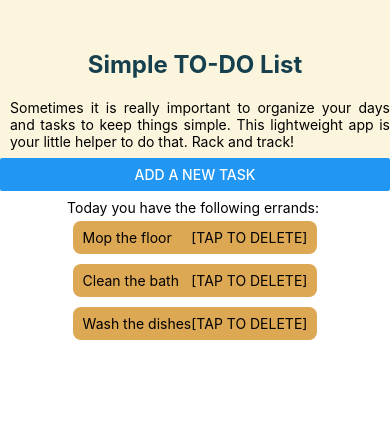
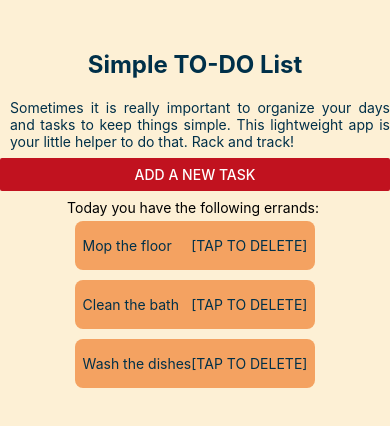
Before and after one commit to memphis35/react-native-to-do, a React Native app: screen / in a window 390 px wide. Shown: the top 426 px of the page. Built offline with nearby package versions, Linux system fonts and the light colour scheme.

Commit message:
Change color schema

```diff
--- a/App.js
+++ b/App.js
@@ -18,9 +18,9 @@ export default function App() {
   };
 
   return (
-    <View style={{ flex: 1 }}>
+    <View style={{ flex: 1, backgroundColor: "#fdf0d5" }}>
       <AppHeader />
-      <Button title="Add a new task" onPress={addNewTaskHandler} />
+      <Button title="Add a new task" onPress={addNewTaskHandler} color={"#c1121f"} />
       <TaskInput addTask={addTask} isModalVisible={isModalVisible} setModalVisible={setModalVisible} />
       <TaskList tasks={tasks} onDeleteTask={deleteTask} />
     </View>
--- a/components/AppHeader.js
+++ b/components/AppHeader.js
@@ -5,9 +5,8 @@ function AppHeader() {
     <View style={styles.title_container}>
       <Text style={styles.title}>Simple TO-DO List</Text>
       <Text style={styles.description}>
-        Sometimes it is really important to organize your days and tasks to keep
-        things simple. This lightweight app is your little helper to do that.
-        Rack and track!
+        Sometimes it is really important to organize your days and tasks to keep things simple. This lightweight app is
+        your little helper to do that. Rack and track!
       </Text>
     </View>
   );
@@ -19,7 +18,6 @@ const styles = StyleSheet.create({
   title_container: {
     paddingTop: 50,
     paddingBottom: 8,
-    backgroundColor: "#FBF5DD",
     alignItems: "center",
     justifyContent: "center",
   },
@@ -27,10 +25,11 @@ const styles = StyleSheet.create({
     fontSize: 24,
     fontWeight: 700,
     marginBottom: 20,
-    color: "#16404D",
+    color: "#003049",
   },
   description: {
     paddingLeft: 10,
     textAlign: "justify",
+    color: "#003049",
   },
 });
--- a/components/TaskInput.js
+++ b/components/TaskInput.js
@@ -27,7 +27,7 @@ function TaskInput({ addTask, isModalVisible, setModalVisible }) {
   return (
     <Modal visible={isModalVisible} animationType="slide">
       <View style={styles.modalWindowWrapper}>
-        <Text>Describe a task here...</Text>
+        <Text style={{ color: "#003049" }}>Describe a task here...</Text>
         <View style={styles.inputContainer}>
           <TextInput
             style={styles.input}
@@ -36,8 +36,8 @@ function TaskInput({ addTask, isModalVisible, setModalVisible }) {
             placeholder="Type something..."
           />
           <View style={styles.buttons}>
-            <Button title="Add a task" color="#16404D" onPress={onAddTaskHandler} />
-            <Button title="Cancel" color="#16404D" onPress={onCancelTaskHandler} />
+            <Button title="Add a task" color="#c1121f" onPress={onAddTaskHandler} />
+            <Button title="Cancel" color="#c1121f" onPress={onCancelTaskHandler} />
           </View>
         </View>
       </View>
@@ -54,6 +54,7 @@ const styles = StyleSheet.create({
     justifyContent: "center",
     padding: 20,
     rowGap: 10,
+    backgroundColor: "#fdf0d5",
   },
   inputContainer: {
     width: "80%",
--- a/components/TaskItem.js
+++ b/components/TaskItem.js
@@ -4,8 +4,8 @@ function TaskItem({ text, onDeleteTask, taskId }) {
   return (
     <View style={styles.item}>
       <Pressable onPress={() => onDeleteTask(taskId)} style={styles.pressable}>
-        <Text>{text}</Text>
-        <Text>[TAP TO DELETE]</Text>
+        <Text style={styles.darkText}>{text}</Text>
+        <Text style={styles.darkText}>[TAP TO DELETE]</Text>
       </Pressable>
     </View>
   );
@@ -16,15 +16,18 @@ export default TaskItem;
 const styles = StyleSheet.create({
   item: {
     width: "100%",
-    backgroundColor: "#DDA853",
+    backgroundColor: "#f4a261",
     borderRadius: 8,
+  },
+  darkText: {
+    color: "#003049",
   },
   pressable: {
     width: "100%",
     flexDirection: "row",
     justifyContent: "space-between",
     alignItems: "center",
-    paddingHorizontal: 10,
-    paddingVertical: 8,
+    paddingHorizontal: 8,
+    paddingVertical: 16,
   },
 });
```
